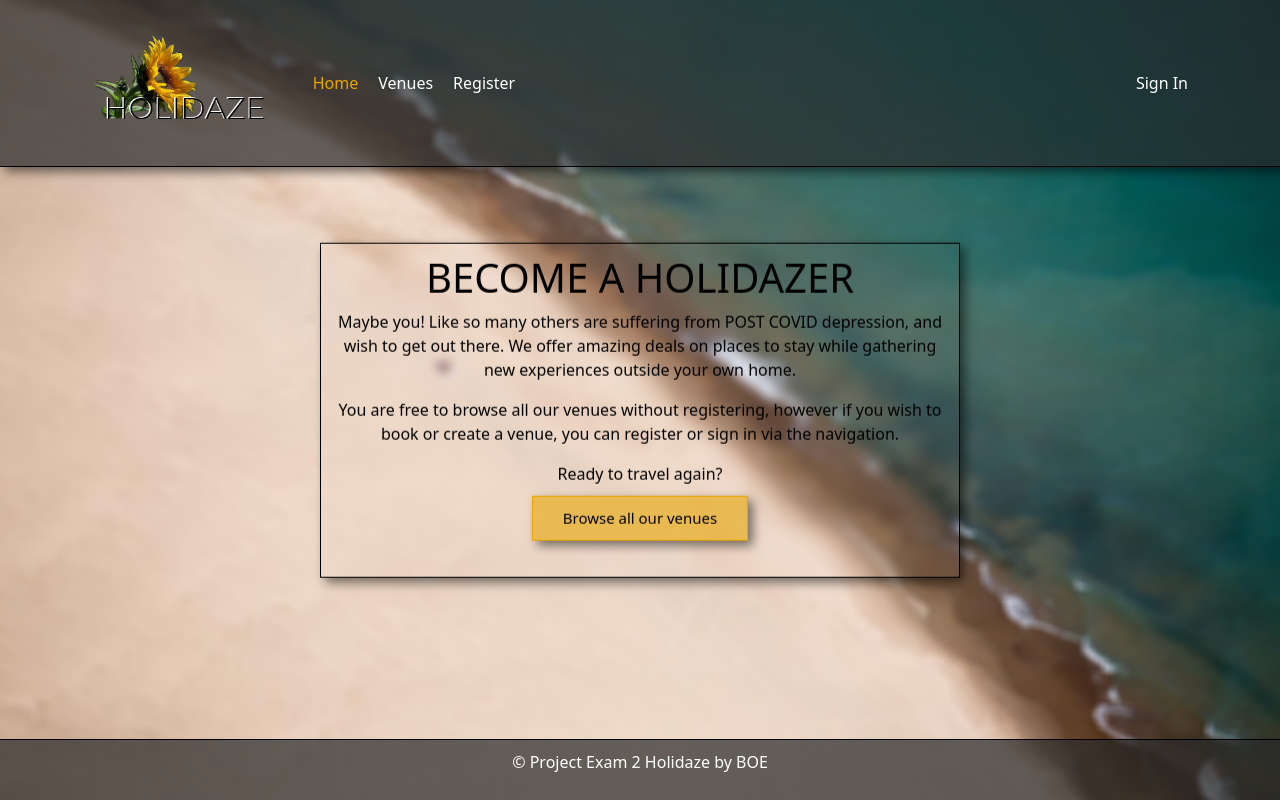
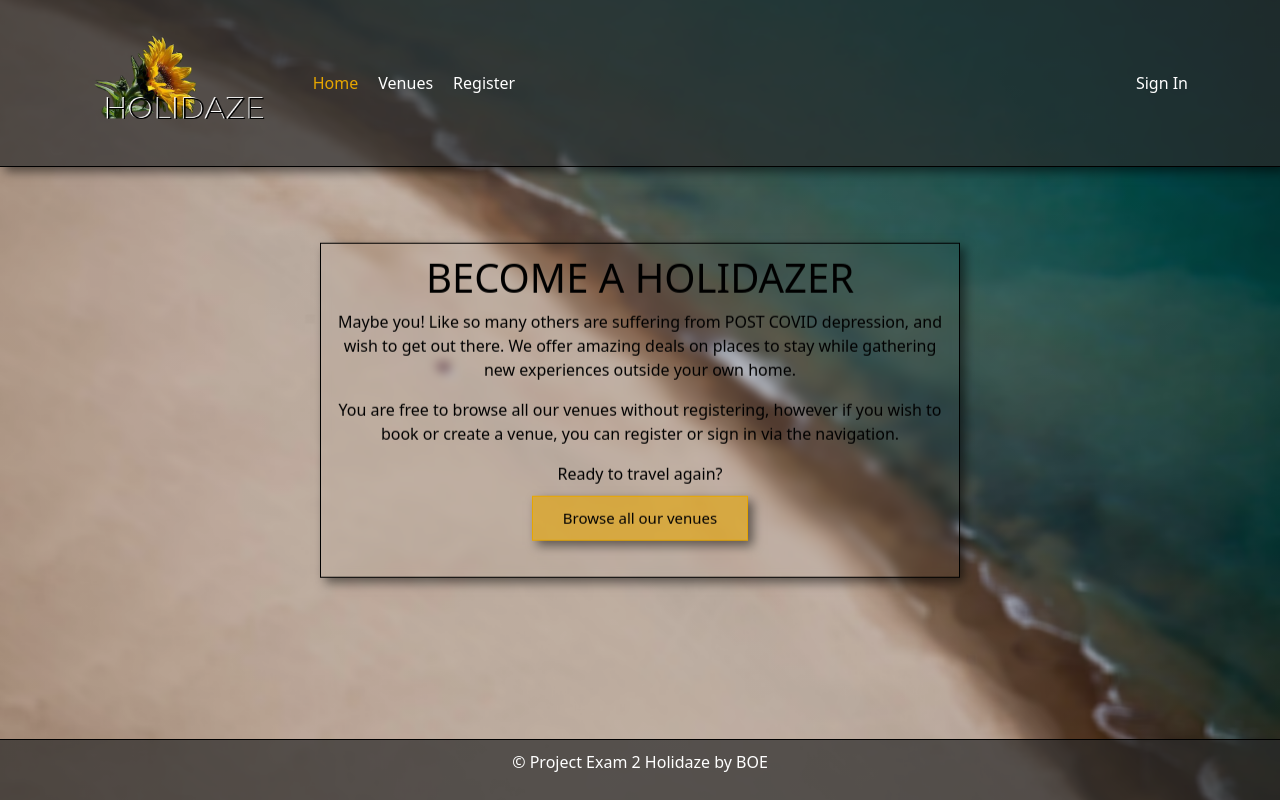
Before and after one commit to th3boe/project-exam-2-holidaze, a React (Create React App) app: page / in a window 1280 px wide. Built offline with nearby package versions, Linux system fonts and the light colour scheme; the HTML template or start-up script is replaced by a standard one.

Commit message:
make background darker

```diff
--- a/src/App.module.css
+++ b/src/App.module.css
@@ -1,6 +1,7 @@
 body {
   background-color: #2b2b2b;
-  background-image: url(./images/background-blur.png);
+  background: linear-gradient(rgba(0, 0, 0, 0.2), rgba(0, 0, 0, 0.2)),
+    url(./images/background-blur.png);
   background-repeat: no-repeat;
   background-size: cover;
   background-attachment: fixed;
```
